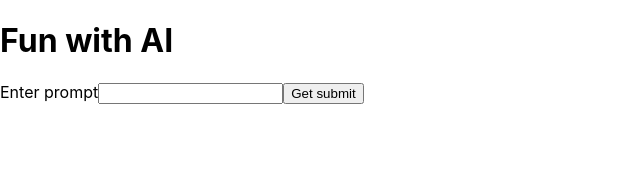
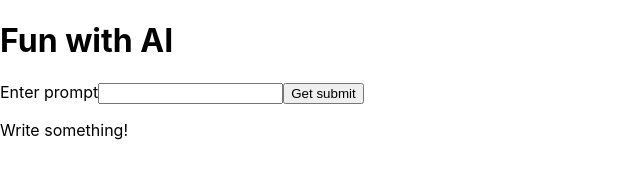
Before and after one commit to phoebe03111/openai-project, a React (Create React App) app: page / in a window 1280 px wide. Shown: the top 194 px of the page, without its empty margins (0-640 px from the left). Built offline with nearby package versions, Linux system fonts and the light colour scheme.

Commit message:
Add delete response feature

```diff
--- a/package.json
+++ b/package.json
@@ -10,6 +10,7 @@
     "axios": "^0.27.2",
     "react": "^18.1.0",
     "react-dom": "^18.1.0",
+    "react-icons": "^4.3.1",
     "react-scripts": "5.0.1",
     "uuid": "^8.3.2",
     "web-vitals": "^2.1.4"
--- a/src/App.js
+++ b/src/App.js
@@ -21,13 +21,18 @@ function App() {
     setResultArray([newResult, ...resultArray]);
   };
 
+  const handleDelete = (resultId) => {
+    const updatedArray = resultArray.filter((result) => result.id !== resultId);
+    setResultArray(updatedArray);
+  };
+
   return (
     <>
       <header>
         <h1>Fun with AI</h1>
       </header>
       <Form handleFormSubmit={handleFormSubmit} />
-      <ResponseList results={resultArray} />
+      <ResponseList results={resultArray} handleDelete={handleDelete} />
     </>
   );
 }
--- a/src/components/ResponseList/ResponseList.js
+++ b/src/components/ResponseList/ResponseList.js
@@ -1,14 +1,19 @@
-import React from "react";
+import { MdDelete } from "react-icons/md";
 
-const ResponseList = ({ results }) => {
+const ResponseList = ({ results, handleDelete }) => {
   return (
     <section>
-      {results.map((result) => (
-        <article key={result.id}>
-          <h4>{result.prompt}</h4>
-          <p>{result.response}</p>
-        </article>
-      ))}
+      {results.length === 0 ? (
+        <p>Write something!</p>
+      ) : (
+        results.map((result) => (
+          <article key={result.id}>
+            <h4>{result.prompt}</h4>
+            <p>{result.response}</p>
+            <MdDelete onClick={() => handleDelete(result.id)} />
+          </article>
+        ))
+      )}
     </section>
   );
 };
```
Also changed, not shown: 2 other files (tests, documents, lock files or other folders).
